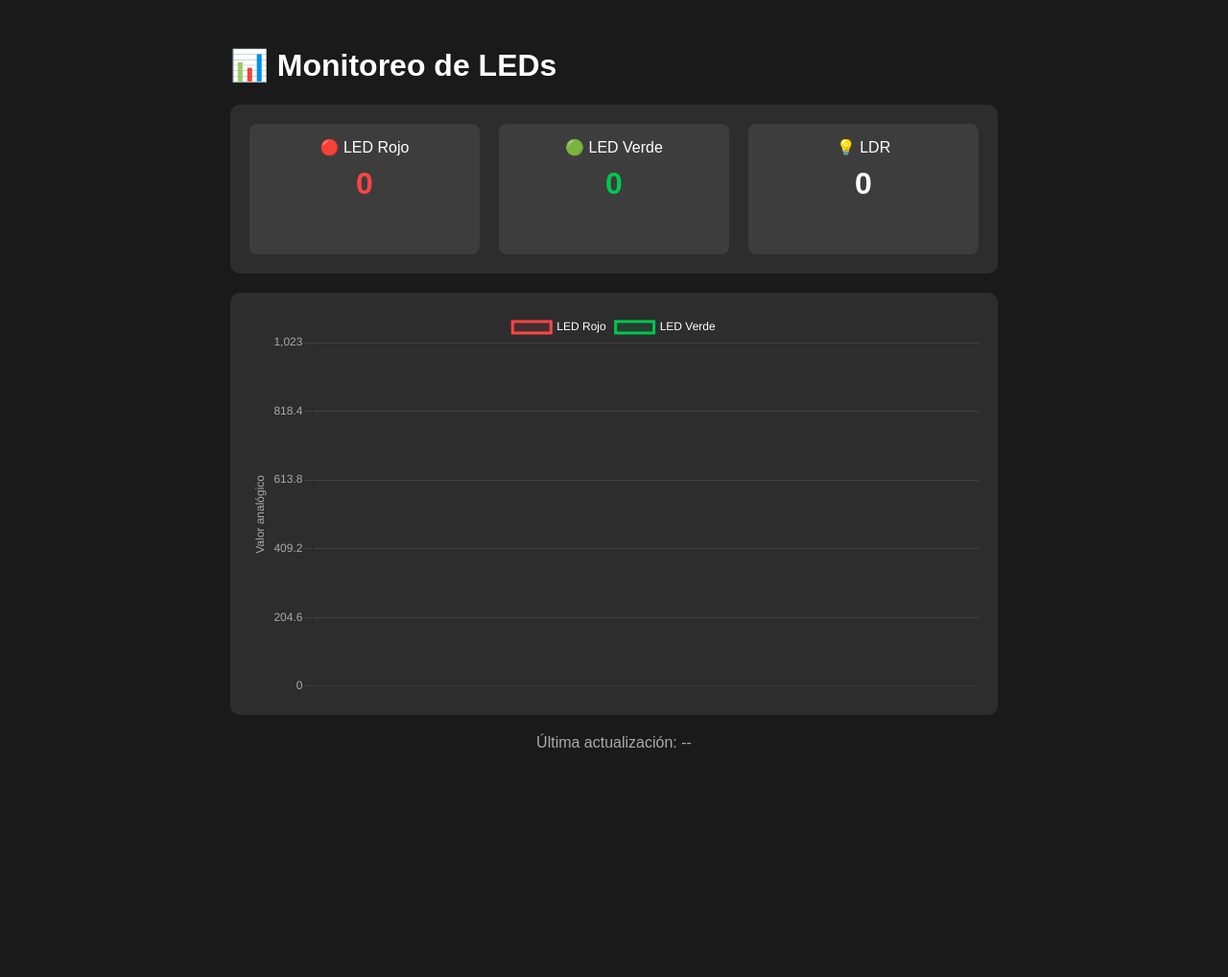
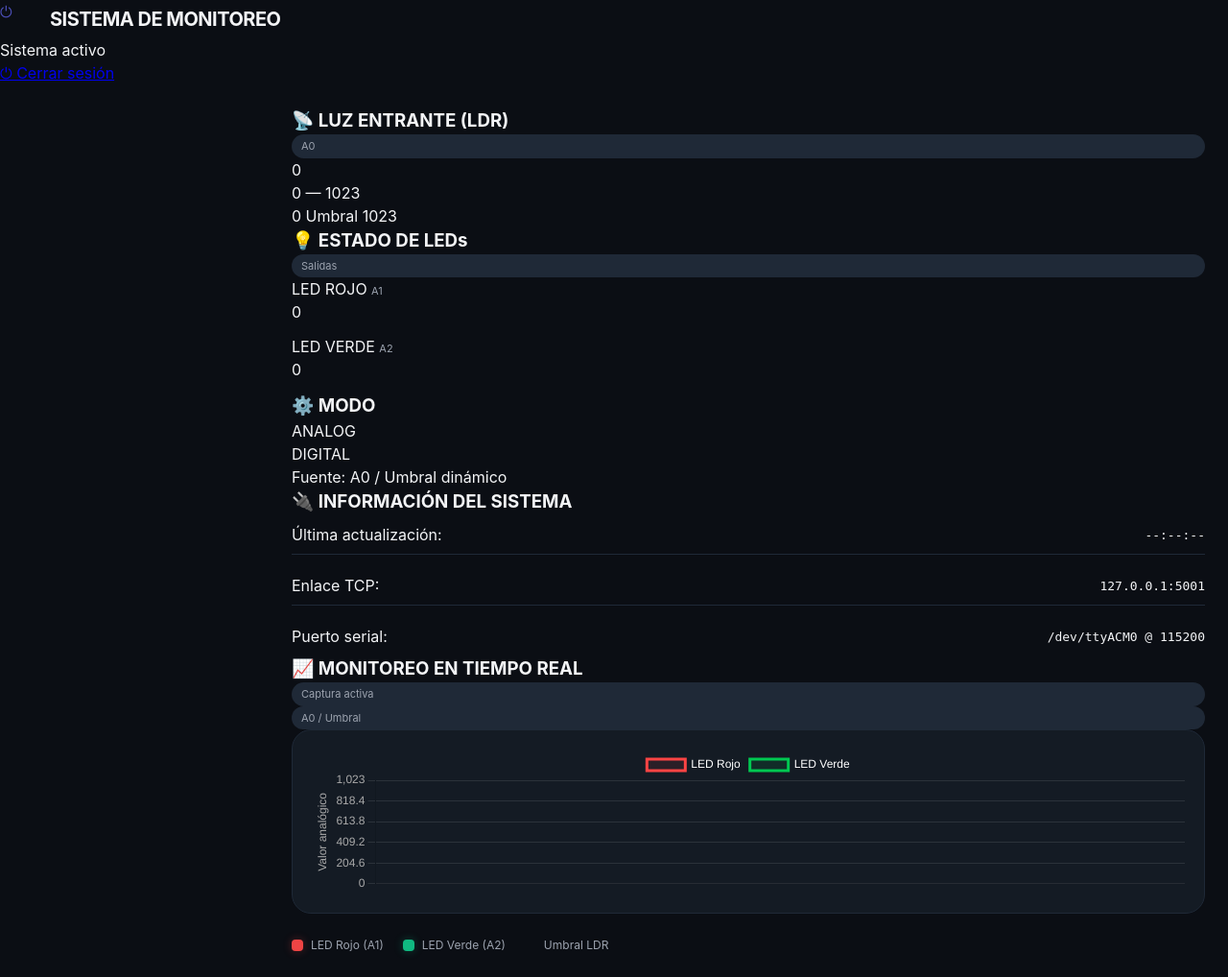
Before and after one commit to LenninMC/Prueba, a Flask app: page / in a window 1280 px wide. Shown: the whole page at 96% size. Before the commit the page ends 779 px from the top, so only its background shows below. Run offline with Flask 3, Linux system fonts and the light colour scheme; the visitor is signed in with stand-in values (Sample User, id 1); data that the repository does not hold is empty.

Commit message:
index.html

```diff
--- a/templates/index.html
+++ b/templates/index.html
@@ -1,92 +1,142 @@
-<!DOCTYPE html>
+<!doctype html>
 <html lang="es">
 <head>
-    <meta charset="UTF-8">
+  <meta charset="utf-8">
   <meta name="viewport" content="width=device-width, initial-scale=1.0">
-    <title>Monitor LEDs</title>
+  <title>Panel de Monitoreo LEDs</title>
+  <link rel="stylesheet" href="/static/css/style.css">
   <script src="https://cdn.jsdelivr.net/npm/chart.js"></script>
-    <style>
-        body {
-            background: #1a1a1a;
-            color: white;
-            font-family: Arial, sans-serif;
-            padding: 20px;
-        }
-        .container {
-            max-width: 800px;
-            margin: 0 auto;
-        }
-        .valores {
-            display: flex;
-            gap: 20px;
-            margin: 20px 0;
-            padding: 20px;
-            background: #2d2d2d;
-            border-radius: 10px;
-        }
-        .valor {
-            flex: 1;
-            text-align: center;
-            padding: 15px;
-            background: #3d3d3d;
-            border-radius: 8px;
-        }
-        .numero {
-            font-size: 32px;
-            font-weight: bold;
-            margin-top: 10px;
-        }
-        .rojo { color: #ff4444; }
-        .verde { color: #00C851; }
-        .chart-container {
-            height: 400px;
-            background: #2d2d2d;
-            padding: 20px;
-            border-radius: 10px;
-        }
-        .progress-bar {
-            height: 20px;
-            background: #3d3d3d;
-            border-radius: 10px;
-            overflow: hidden;
-            margin: 10px 0;
-        }
-        .progress-fill {
-            height: 100%;
-            background: linear-gradient(90deg, #3b82f6, #8b5cf6);
-            width: 0%;
-            transition: width 0.3s;
-        }
-    </style>
 </head>
 <body>
-    <div class="container">
-        <h1>📊 Monitoreo de LEDs</h1>
+  <div class="dashboard">
+    <!-- Barra superior -->
+    <div class="top-bar">
+      <div class="logo">
+        <span class="logo-icon">⏻</span>
+        <span class="logo-text">SISTEMA DE MONITOREO</span>
+      </div>
+      <div class="system-status">
+        <span class="status-indicator active"></span>
+        <span class="status-text">Sistema activo</span>
+      </div>
+      <a href="/logout" class="logout-link">⏻ Cerrar sesión</a>
+    </div>
 
-        <div class="valores">
-            <div class="valor">
-                <div>🔴 LED Rojo</div>
-                <div class="numero rojo" id="led-rojo-valor">0</div>
+    <!-- Contenido principal -->
+    <div class="main-content">
+      <!-- Panel izquierdo - Estado y controles -->
+      <div class="left-panel">
+        <!-- Tarjeta de luz entrante -->
+        <div class="card">
+          <div class="card-header">
+            <h3>📡 LUZ ENTRANTE (LDR)</h3>
+            <span class="badge">A0</span>
           </div>
-            <div class="valor">
-                <div>🟢 LED Verde</div>
-                <div class="numero verde" id="led-verde-valor">0</div>
+          <div class="sensor-value" id="ldr-value">0</div>
+          <div class="sensor-range">0 — 1023</div>
+          <div class="threshold-indicator">
+            <div class="threshold-bar">
+              <div class="threshold-fill" id="ldr-bar" style="width: 0%"></div>
             </div>
-            <div class="valor">
-                <div>💡 LDR</div>
-                <div class="numero" id="ldr-valor">0</div>
-                <div class="progress-bar">
-                    <div class="progress-fill" id="ldr-progress"></div>
+            <div class="threshold-labels">
+              <span>0</span>
+              <span>Umbral</span>
+              <span>1023</span>
             </div>
           </div>
         </div>
 
+        <!-- Tarjeta de LEDs -->
+        <div class="card">
+          <div class="card-header">
+            <h3>💡 ESTADO DE LEDs</h3>
+            <span class="badge">Salidas</span>
+          </div>
+          <div class="leds-container">
+            <div class="led-item">
+              <div class="led-info">
+                <span class="led-label">LED ROJO</span>
+                <span class="led-pin">A1</span>
+              </div>
+              <div class="led-value" id="led-rojo-valor">0</div>
+              <div class="led-indicator" id="led-rojo-indicator"></div>
+            </div>
+            <div class="led-item">
+              <div class="led-info">
+                <span class="led-label">LED VERDE</span>
+                <span class="led-pin">A2</span>
+              </div>
+              <div class="led-value" id="led-verde-valor">0</div>
+              <div class="led-indicator" id="led-verde-indicator"></div>
+            </div>
+          </div>
+        </div>
+
+        <!-- Tarjeta de modo -->
+        <div class="card">
+          <div class="card-header">
+            <h3>⚙️ MODO</h3>
+          </div>
+          <div class="mode-selector">
+            <div class="mode-option active">ANALOG</div>
+            <div class="mode-option">DIGITAL</div>
+          </div>
+          <div class="mode-info">
+            <span class="mode-label">Fuente:</span>
+            <span class="mode-value">A0 / Umbral dinámico</span>
+          </div>
+        </div>
+
+        <!-- Tarjeta de información del sistema -->
+        <div class="card">
+          <div class="card-header">
+            <h3>🔌 INFORMACIÓN DEL SISTEMA</h3>
+          </div>
+          <div class="info-grid">
+            <div class="info-row">
+              <span class="info-label">Última actualización:</span>
+              <span class="info-value" id="ultima-actualizacion">--:--:--</span>
+            </div>
+            <div class="info-row">
+              <span class="info-label">Enlace TCP:</span>
+              <span class="info-value">127.0.0.1:5001</span>
+            </div>
+            <div class="info-row">
+              <span class="info-label">Puerto serial:</span>
+              <span class="info-value">/dev/ttyACM0 @ 115200</span>
+            </div>
+          </div>
+        </div>
+      </div>
+
+      <!-- Panel derecho - Gráfica -->
+      <div class="right-panel">
+        <div class="card chart-card">
+          <div class="card-header">
+            <h3>📈 MONITOREO EN TIEMPO REAL</h3>
+            <div class="chart-controls">
+              <span class="badge">Captura activa</span>
+              <span class="badge">A0 / Umbral</span>
+            </div>
+          </div>
           <div class="chart-container">
             <canvas id="mainChart"></canvas>
           </div>
-
-        <div style="margin-top: 20px; color: #aaa; text-align: center;">
-            Última actualización: <span id="ultima-actualizacion">--</span>
+          <div class="chart-footer">
+            <div class="chart-legend">
+              <span class="legend-item">
+                <span class="legend-color red"></span> LED Rojo (A1)
+              </span>
+              <span class="legend-item">
+                <span class="legend-color green"></span> LED Verde (A2)
+              </span>
+              <span class="legend-item">
+                <span class="legend-color threshold"></span> Umbral LDR
+              </span>
+            </div>
+          </div>
+        </div>
+      </div>
     </div>
   </div>
 
```
Lines whose indentation alone changed are shown as unchanged.
